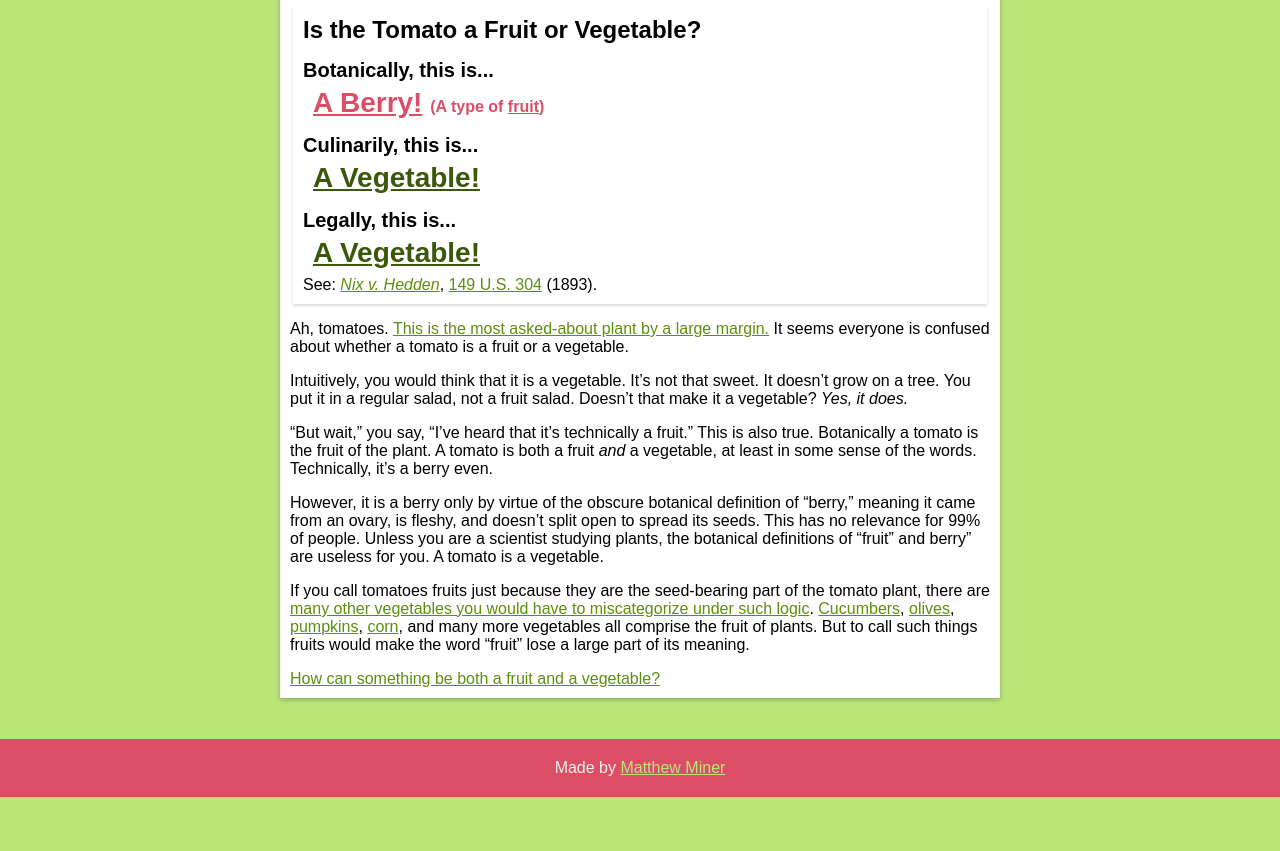
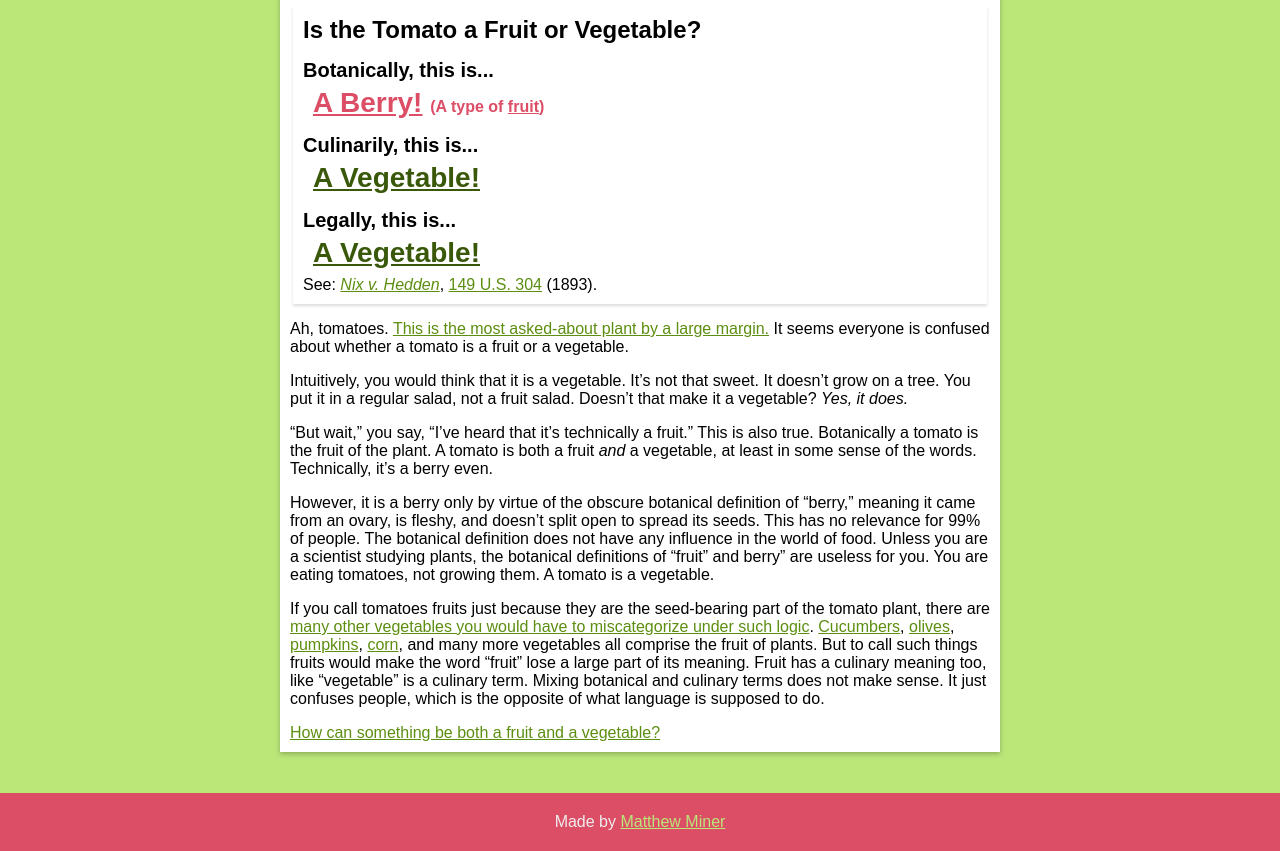
Before and after one commit to mminer237/fruitorvegetable, a Jekyll site: the page built from _items/tomato.md, in a window 1280 px wide, cut to the strip 296-1147 px from the top of the page. Built offline with Jekyll 4.4.1, drawn with Linux system fonts in a browser that asks for light colours; before the commit the page ends 1093 px from its top, so only the background shows below that.

Commit message:
Updated tomatoes

```diff
--- a/_items/tomato.md
+++ b/_items/tomato.md
@@ -16,6 +16,6 @@ Intuitively, you would think that it is a vegetable. It's not that sweet. It doe
 
 "But wait," you say, "I've heard that it's technically a fruit." This is also true. Botanically a tomato is the fruit of the plant. A tomato is both a fruit *and* a vegetable, at least in some sense of the words. Technically, it's a berry even.
 
-However, it is a berry only by virtue of the obscure botanical definition of "berry," meaning it came from an ovary, is fleshy, and doesn't split open to spread its seeds. This has no relevance for 99% of people. Unless you are a scientist studying plants, the botanical definitions of "fruit" and berry" are useless for you. A tomato is a vegetable.
+However, it is a berry only by virtue of the obscure botanical definition of "berry," meaning it came from an ovary, is fleshy, and doesn't split open to spread its seeds. This has no relevance for 99% of people. The botanical definition does not have any influence in the world of food. Unless you are a scientist studying plants, the botanical definitions of "fruit" and berry" are useless for you. You are eating tomatoes, not growing them. A tomato is a vegetable.
 
-If you call tomatoes fruits just because they are the seed-bearing part of the tomato plant, there are [many other vegetables you would have to miscategorize under such logic]({% link _pages/confusing-items.html %}). [Cucumbers]({% link _items/cucumber.md %}), [olives]({% link _items/olive.md %}), [pumpkins]({% link _items/pumpkin.md %}), [corn]({% link _items/corn.md %}), and many more vegetables all comprise the fruit of plants. But to call such things fruits would make the word "fruit" lose a large part of its meaning.
+If you call tomatoes fruits just because they are the seed-bearing part of the tomato plant, there are [many other vegetables you would have to miscategorize under such logic]({% link _pages/confusing-items.html %}). [Cucumbers]({% link _items/cucumber.md %}), [olives]({% link _items/olive.md %}), [pumpkins]({% link _items/pumpkin.md %}), [corn]({% link _items/corn.md %}), and many more vegetables all comprise the fruit of plants. But to call such things fruits would make the word "fruit" lose a large part of its meaning. Fruit has a culinary meaning too, like "vegetable" is a culinary term. Mixing botanical and culinary terms does not make sense. It just confuses people, which is the opposite of what language is supposed to do.
```
